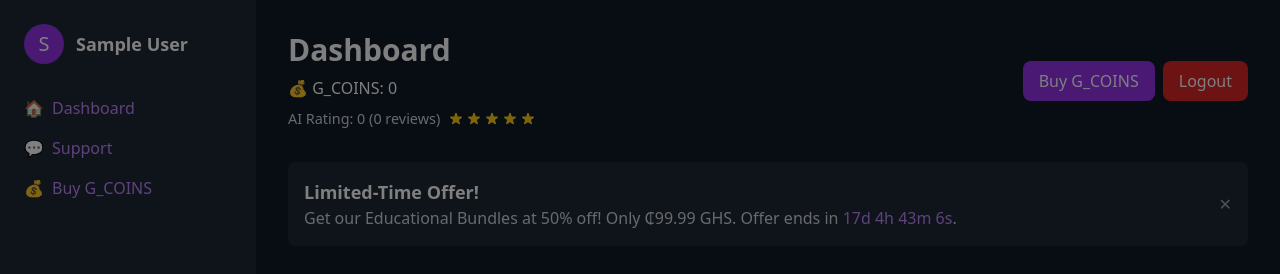
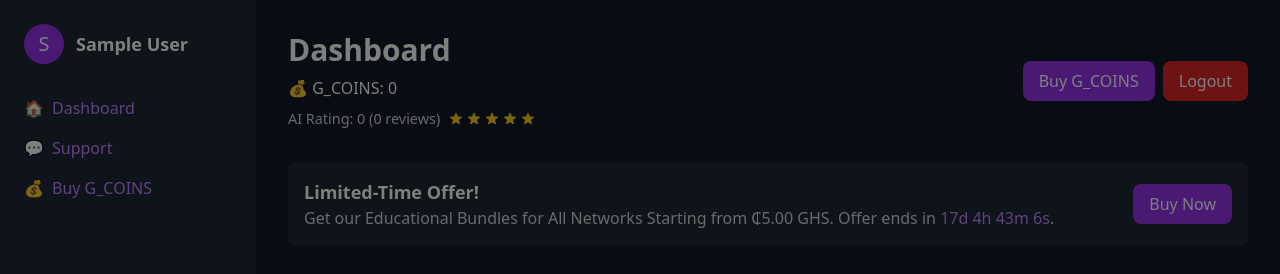
Before and after one commit to SamuelBempah/dwenlite, a React (Vite) app in the folder dwenlite/: page /dashboard in a window 1280 px wide. Shown: the top 274 px of the page. Built offline with nearby package versions, Linux system fonts and the light colour scheme; no server answers; the database is empty; sample sign-in values are in the browser's storage.

Commit message:
fixed bundles section

```diff
--- a/dwenlite/src/pages/Dashboard.jsx
+++ b/dwenlite/src/pages/Dashboard.jsx
@@ -100,10 +100,6 @@ function Dashboard() {
         if (!localStorage.getItem('tutorialCompleted')) {
           setShowTutorial(true);
         }
-        if (!sessionStorage.getItem('adNoticeShown')) {
-          setShowAdNotice(true);
-          sessionStorage.setItem('adNoticeShown', 'true');
-        }
         fetch('https://ipapi.co/json/')
           .then(response => response.json())
           .then(data => {
@@ -111,13 +107,18 @@ function Dashboard() {
             const countryCode = data.country_code || 'GH';
             const currencyInfo = currencyMap[countryCode] || currencyMap['GH'];
             setCurrency(currencyInfo);
-            setIsGhanaianUser(countryCode === 'GH');
-            console.log('Currency set:', currencyInfo, 'Is Ghanaian:', countryCode === 'GH');
+            const isGhanaian = countryCode === 'GH';
+            setIsGhanaianUser(isGhanaian);
+            console.log('Currency set:', currencyInfo, 'Is Ghanaian:', isGhanaian);
+            if (isGhanaian) {
+              setShowAdNotice(true);
+            }
           })
           .catch(err => {
             console.error('Geolocation error:', err);
             setCurrency(currencyMap['GH']);
             setIsGhanaianUser(true);
+            setShowAdNotice(true);
           });
       } else {
         navigate('/login');
@@ -343,6 +344,14 @@ function Dashboard() {
     }, 1000);
   };
 
+  const handleBuyBundle = () => {
+    setUpgradeLoading(true);
+    navigate('/buy-bundles');
+    setTimeout(() => {
+      setUpgradeLoading(false);
+    }, 1000);
+  };
+
   const handleLogout = () => {
     setLogoutLoading(true);
     setTimeout(() => {
@@ -402,10 +411,6 @@ function Dashboard() {
     if (tutorialStep > 0) {
       setTutorialStep(tutorialStep - 1);
     }
-  };
-
-  const handleCloseAdNotice = () => {
-    setShowAdNotice(false);
   };
 
   if (!currentUser) return null;
@@ -659,16 +664,16 @@ function Dashboard() {
               <div>
                 <h2 className="text-lg font-semibold">Limited-Time Offer!</h2>
                 <p className="text-gray-300">
-                  Get our Educational Bundles at 50% off! Only {currency.symbol}
-                  {(99.99 * currency.rate).toFixed(2)} {currency.code}. Offer ends in{' '}
+                  Get our Educational Bundles for All Networks Starting from {currency.symbol}
+                  {(5 * currency.rate).toFixed(2)} {currency.code}. Offer ends in{' '}
                   <span className="text-purple-400">{countdown}</span>.
                 </p>
               </div>
               <button
-                onClick={handleCloseAdNotice}
-                className="text-gray-400 hover:text-white"
+                onClick={handleBuyBundle}
+                className="bg-purple-600 text-white py-2 px-4 rounded-lg hover:bg-purple-700 hover-scale"
               >
-                ✕
+                Buy Now
               </button>
             </div>
           </div>
```
